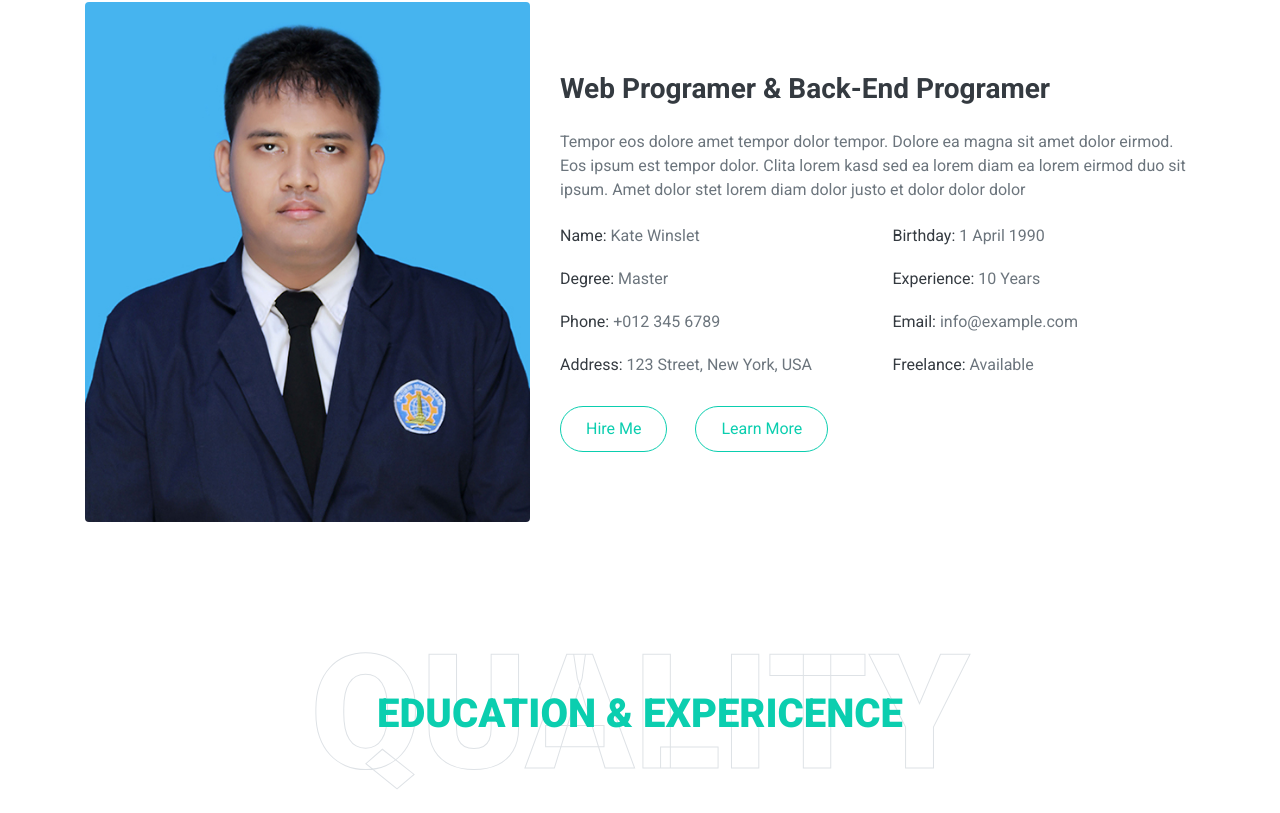
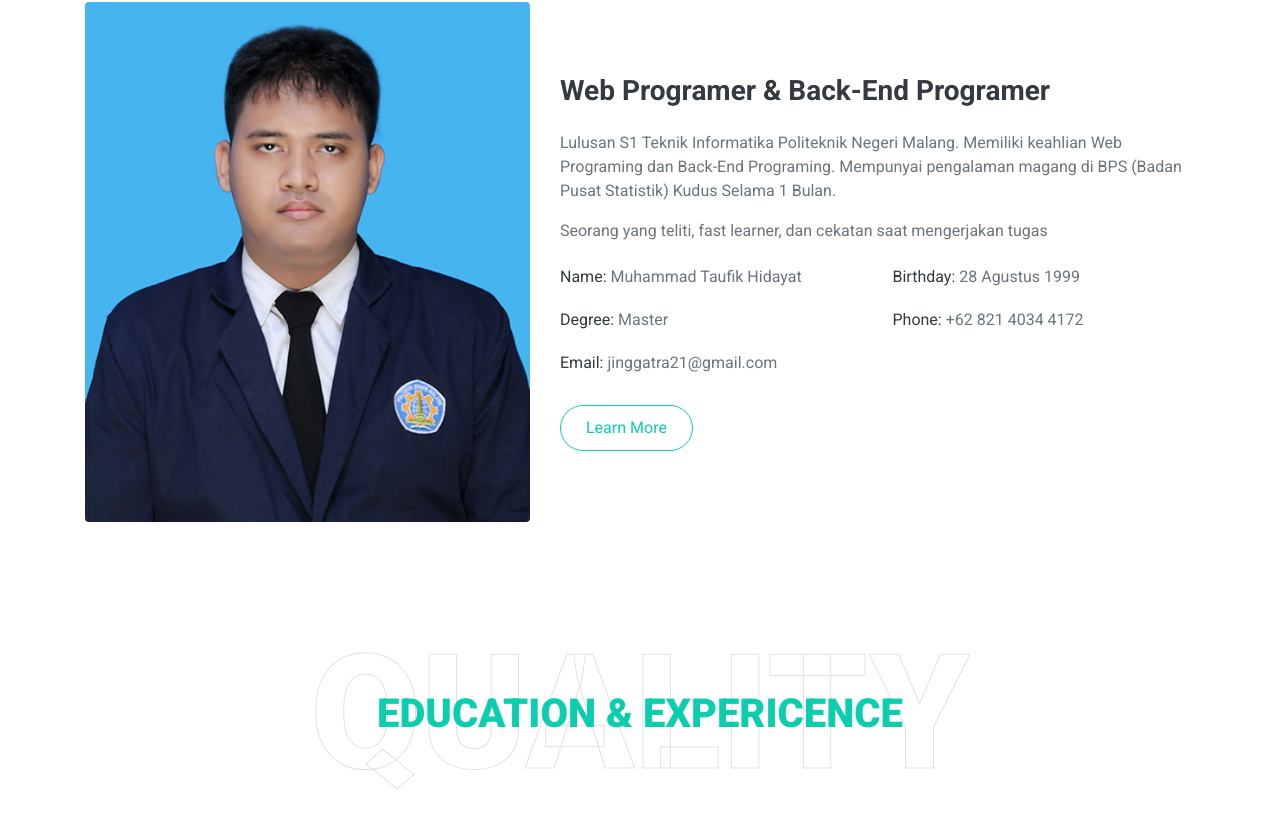
Before and after one commit to jinggatra/porto_cv, a plain HTML site: page index.html in a window 1280 px wide. Shown: the part 1094-1907 px from the top of the page. Drawn offline with nearby package versions, Linux system fonts and the light colour scheme.

Commit message:
change about

```diff
--- a/index.html
+++ b/index.html
@@ -3,7 +3,7 @@
 
 <head>
     <meta charset="utf-8">
-    <title>FreeFolio - Freelancer Portfolio Template</title>
+    <title>Muhammad Taufik Hidayat</title>
     <meta content="width=device-width, initial-scale=1.0" name="viewport">
     <meta content="Free HTML Templates" name="keywords">
     <meta content="Free HTML Templates" name="description">
@@ -105,19 +105,16 @@
                 </div>
                 <div class="col-lg-7">
                     <h3 class="mb-4">Web Programer & Back-End Programer</h3>
-                    <p>Tempor eos dolore amet tempor dolor tempor. Dolore ea magna sit amet dolor eirmod. Eos ipsum est tempor dolor. Clita lorem kasd sed ea lorem diam ea lorem eirmod duo sit ipsum. Amet dolor stet lorem diam dolor justo et dolor dolor dolor</p>
+                    <p>Lulusan S1 Teknik Informatika Politeknik Negeri Malang. Memiliki keahlian Web Programing dan Back-End Programing. Mempunyai pengalaman magang di BPS (Badan Pusat Statistik) Kudus Selama 1 Bulan.</p>
+                    <p>Seorang yang teliti, fast learner, dan cekatan saat mengerjakan tugas</p>
                     <div class="row mb-3">
-                        <div class="col-sm-6 py-2"><h6>Name: <span class="text-secondary">Kate Winslet</span></h6></div>
-                        <div class="col-sm-6 py-2"><h6>Birthday: <span class="text-secondary">1 April 1990</span></h6></div>
+                        <div class="col-sm-6 py-2"><h6>Name: <span class="text-secondary">Muhammad Taufik Hidayat</span></h6></div>
+                        <div class="col-sm-6 py-2"><h6>Birthday: <span class="text-secondary">28 Agustus 1999</span></h6></div>
                         <div class="col-sm-6 py-2"><h6>Degree: <span class="text-secondary">Master</span></h6></div>
-                        <div class="col-sm-6 py-2"><h6>Experience: <span class="text-secondary">10 Years</span></h6></div>
-                        <div class="col-sm-6 py-2"><h6>Phone: <span class="text-secondary">+012 345 6789</span></h6></div>
-                        <div class="col-sm-6 py-2"><h6>Email: <span class="text-secondary">info@example.com</span></h6></div>
-                        <div class="col-sm-6 py-2"><h6>Address: <span class="text-secondary">123 Street, New York, USA</span></h6></div>
-                        <div class="col-sm-6 py-2"><h6>Freelance: <span class="text-secondary">Available</span></h6></div>
+                        <div class="col-sm-6 py-2"><h6>Phone: <span class="text-secondary">+62 821 4034 4172</span></h6></div>
+                        <div class="col-sm-6 py-2"><h6>Email: <span class="text-secondary">jinggatra21@gmail.com</span></h6></div>
                     </div>
-                    <a href="" class="btn btn-outline-primary mr-4">Hire Me</a>
-                    <a href="" class="btn btn-outline-primary">Learn More</a>
+                    <a href="https://www.linkedin.com/in/mtaufikhidayat23/" class="btn btn-outline-primary">Learn More</a>
                 </div>
             </div>
         </div>
@@ -205,7 +202,7 @@
                     </div>
                     <div class="skill mb-4">
                         <div class="d-flex justify-content-between">
-                            <h6 class="font-weight-bold">CSS</h6>
+                            <h6 class="font-weight-bold">PHP</h6>
                             <h6 class="font-weight-bold">85%</h6>
                         </div>
                         <div class="progress">
@@ -214,7 +211,7 @@
                     </div>
                     <div class="skill mb-4">
                         <div class="d-flex justify-content-between">
-                            <h6 class="font-weight-bold">PHP</h6>
+                            <h6 class="font-weight-bold">Java</h6>
                             <h6 class="font-weight-bold">90%</h6>
                         </div>
                         <div class="progress">
@@ -225,7 +222,7 @@
                 <div class="col-md-6">
                     <div class="skill mb-4">
                         <div class="d-flex justify-content-between">
-                            <h6 class="font-weight-bold">Javascript</h6>
+                            <h6 class="font-weight-bold">Python</h6>
                             <h6 class="font-weight-bold">90%</h6>
                         </div>
                         <div class="progress">
```
